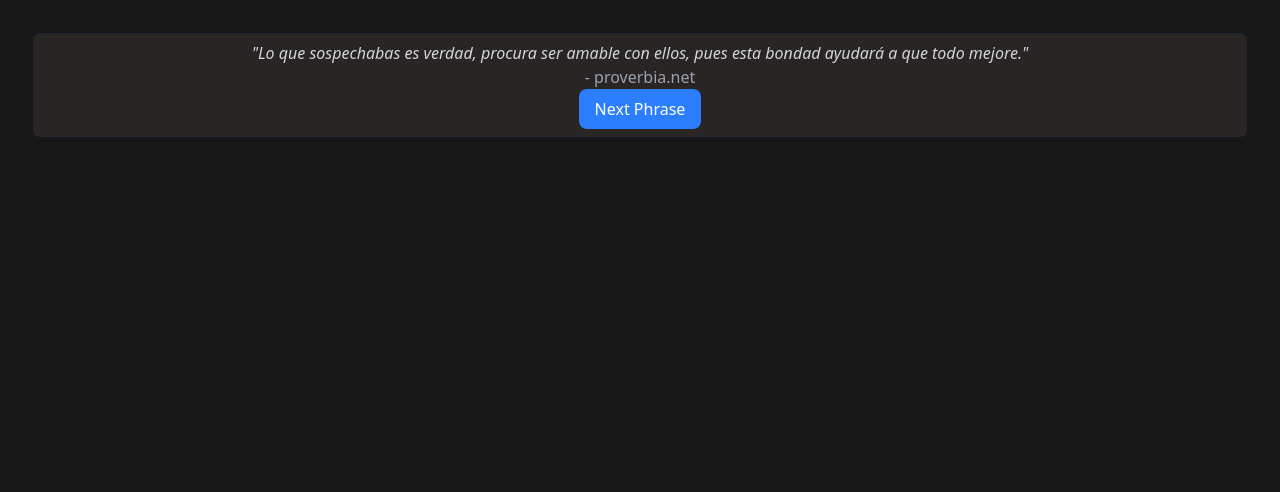
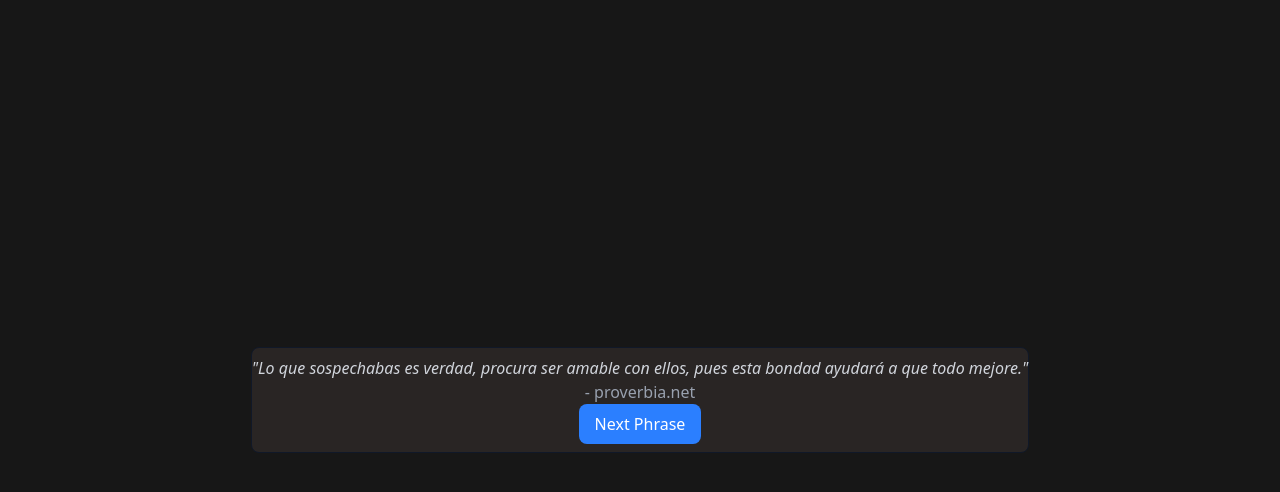
Before and after one commit to ArtiyxDev/academlo-random-phrases, a React (Vite) app: page / in a window 1280 px wide. Shown: the top 492 px of the page. Built offline with nearby package versions, Linux system fonts and the light colour scheme.

Commit message:
style: enhance button styles and apply layout to root element in index.css

```diff
--- a/src/index.css
+++ b/src/index.css
@@ -1,5 +1,17 @@
 @import "tailwindcss";
 
+@layer components {
+  .btn {
+    @apply w-fit rounded-md border border-stone-800 bg-stone-900 px-4 py-2 text-white transition duration-200 hover:cursor-pointer hover:border-blue-500 hover:shadow-lg *:hover:bg-stone-800;
+  }
+}
+
+#root {
+  @apply m-auto flex h-screen items-center justify-center;
+}
+
 body {
-    background-color: #171717;
+  background-color: #171717;
+  @apply h-screen w-screen;
+  user-select: none;
 }
```
